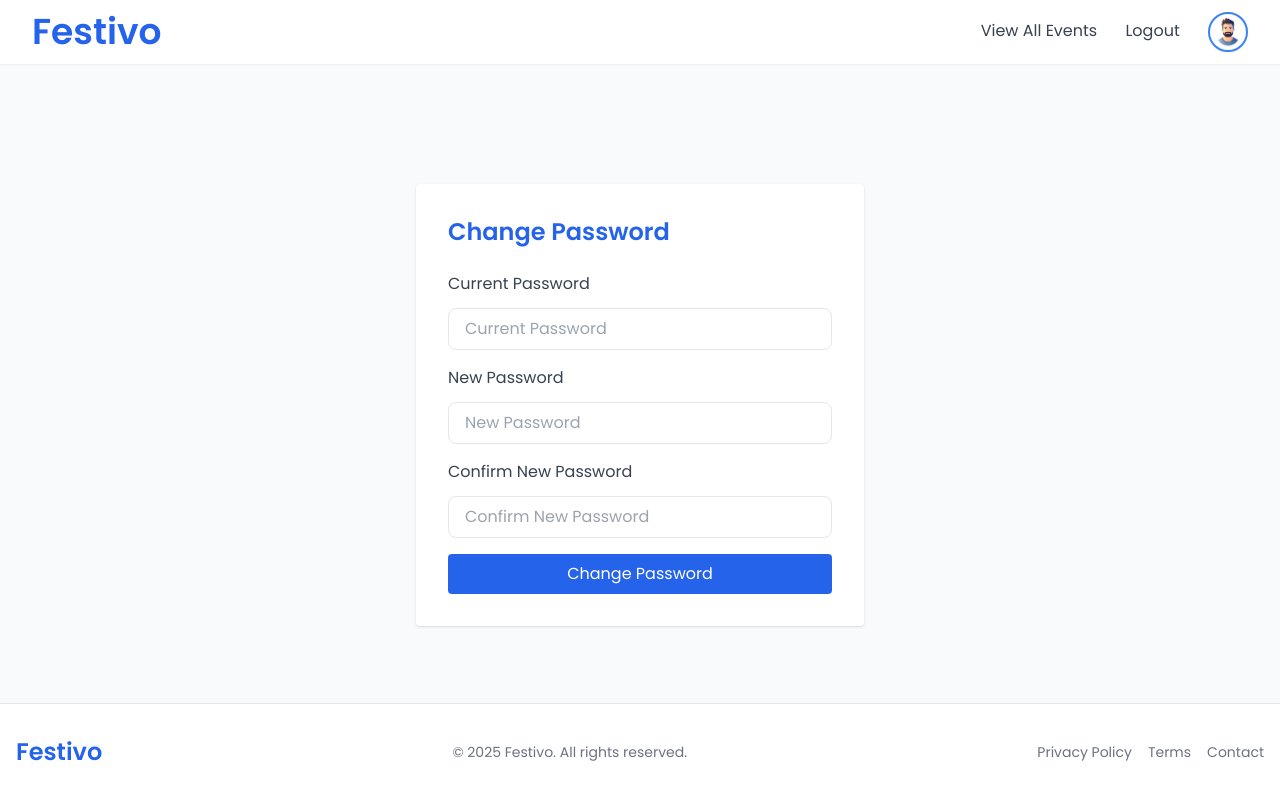
After one commit to sajjadhossanshimanto/festivo-event-managent-system, a Django app: page /change-password/ in a window 1280 px wide. The commit adds this page. Run offline with Django 5.2, Linux system fonts and the light colour scheme; the visitor is signed in with stand-in values (Sample User, id 1); data comes from the database, SQL or seed files in the repository; some libraries are stand-ins or nearby versions.

Commit message:
change password form

```diff
--- a/users/forms.py
+++ b/users/forms.py
@@ -1,7 +1,7 @@
 from django.contrib.auth.models import Group
 from django.contrib.auth.forms import UserCreationForm, AuthenticationForm
 from django import forms
-
+from django.contrib.auth.hashers import check_password
 from users.models import CustomUser
 
 
@@ -52,3 +52,32 @@ class UserEditForm(forms.ModelForm):
 
 class LoginForm(AuthenticationForm):
     pass
+
+class ChangePasswordForm(forms.Form):
+    old_password = forms.CharField(widget=forms.PasswordInput, label="Current Password")
+    new_password1 = forms.CharField(widget=forms.PasswordInput, label="New Password")
+    new_password2 = forms.CharField(widget=forms.PasswordInput, label="Confirm New Password")
+
+    def __init__(self, user, *args, **kwargs):
+        super().__init__(*args, **kwargs)
+        self.user = user
+        for field_name, field in self.fields.items():
+            field.widget.attrs.update({
+                'class': 'w-full px-4 py-2 mt-1 border rounded-lg '
+                         'focus:outline-none focus:ring-2 focus:ring-blue-500',
+                'placeholder': field.label
+            })
+
+    def clean_old_password(self):
+        old_password = self.cleaned_data.get('old_password')
+        if not self.user.check_password(old_password):
+            raise forms.ValidationError("Incorrect current password.")
+        return old_password
+
+    def clean(self):
+        cleaned_data = super().clean()
+        new_password1 = cleaned_data.get('new_password1')
+        new_password2 = cleaned_data.get('new_password2')
+        if new_password1 and new_password2 and new_password1 != new_password2:
+            self.add_error('new_password2', "New passwords do not match.")
+        return cleaned_data
--- /dev/null
+++ b/users/templates/users/change_password.html
@@ -0,0 +1,26 @@
+{% extends 'events/base.html' %}
+{% block mainBody %}
+<div class="max-w-md mx-auto mt-10 bg-white p-8 rounded shadow">
+    <h2 class="text-2xl font-semibold mb-6 text-blue-600">Change Password</h2>
+    <form method="post">
+        {% csrf_token %}
+        {{ form.non_field_errors }}
+        <div class="mb-4">
+            <label class="block text-gray-700 mb-2">Current Password</label>
+            {{ form.old_password }}
+            {{ form.old_password.errors }}
+        </div>
+        <div class="mb-4">
+            <label class="block text-gray-700 mb-2">New Password</label>
+            {{ form.new_password1 }}
+            {{ form.new_password1.errors }}
+        </div>
+        <div class="mb-4">
+            <label class="block text-gray-700 mb-2">Confirm New Password</label>
+            {{ form.new_password2 }}
+            {{ form.new_password2.errors }}
+        </div>
+        <button type="submit" class="w-full bg-blue-600 text-white py-2 rounded hover:bg-blue-700 transition">Change Password</button>
+    </form>
+</div>
+{% endblock %}
--- a/users/templates/users/profile.html
+++ b/users/templates/users/profile.html
@@ -13,10 +13,10 @@
             class="block py-2 px-4 text-gray-700 bg-gray-200 hover:bg-gray-300"
             >Profile</a
           >
-          <a href="#" class="block py-2 px-4 text-gray-700 hover:bg-gray-200"
+          <a href="{% url 'participant_update' user.id %}" class="block py-2 px-4 text-gray-700 hover:bg-gray-200"
             >Edit Profile</a
           >
-          <a href="#" class="block py-2 px-4 text-gray-700 hover:bg-gray-200"
+          <a href="{%url 'change_password'%}" class="block py-2 px-4 text-gray-700 hover:bg-gray-200"
             >Change Password</a
           >
         </nav>
--- a/users/urls.py
+++ b/users/urls.py
@@ -12,7 +12,9 @@ urlpatterns = [
     path('login/', views.login_view, name='login'),
     path('logout/', views.logout_view, name='logout'),
     path('activate/<int:user_id>/<str:token>/', views.activate_user),
+
     path('profile', view_profile, name='profile'),
+    path('change-password/', views.change_password, name='change_password'),
 
     path("unauthurized/", no_permission, name='no-permission'),
 ]
--- a/users/views.py
+++ b/users/views.py
@@ -10,7 +10,7 @@ from django.contrib.auth.decorators import login_required, user_passes_test, per
 
 from users.forms import LoginForm
 from users.models import CustomUser
-from users.forms import UserForm, UserEditForm
+from users.forms import UserForm, UserEditForm, ChangePasswordForm
 
 
 # permisiion functions
@@ -125,6 +125,22 @@ def logout_view(request):
     logout(request)
     return redirect('login')
 
+
+@login_required(login_url='login')
+def change_password(request):
+    if request.method == 'POST':
+        form = ChangePasswordForm(request.user, request.POST)
+        if form.is_valid():
+            new_password = form.cleaned_data['new_password1']
+            request.user.set_password(new_password)
+            request.user.save()
+            messages.success(request, "Password changed successfully. Please log in again.")
+            logout(request)
+            return redirect('login')
+    else:
+        form = ChangePasswordForm(request.user)
+    return render(request, 'users/change_password.html', {'form': form})
+
 @login_required(login_url='login')
 def view_profile(request):
     return render(request, 'users/profile.html')
```
